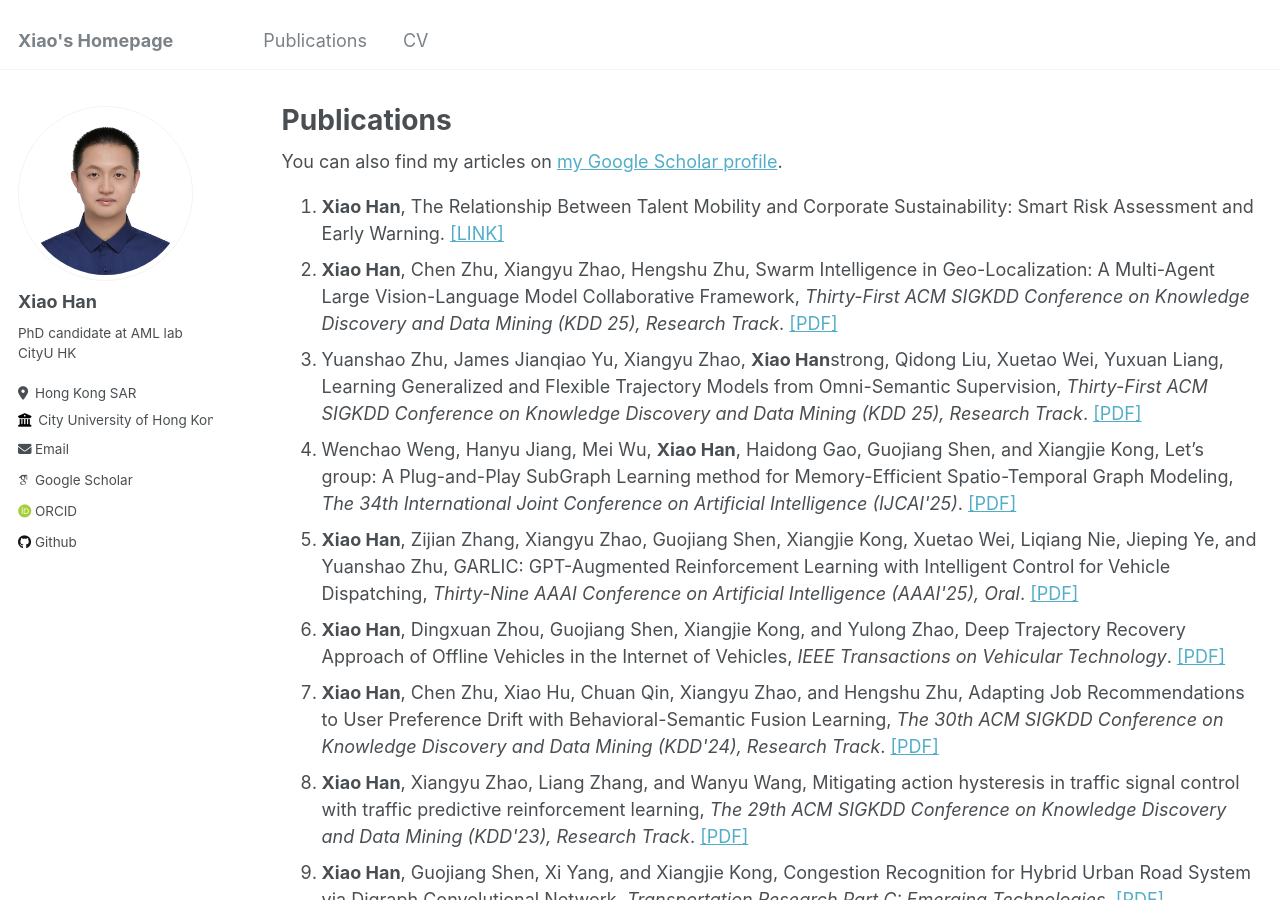
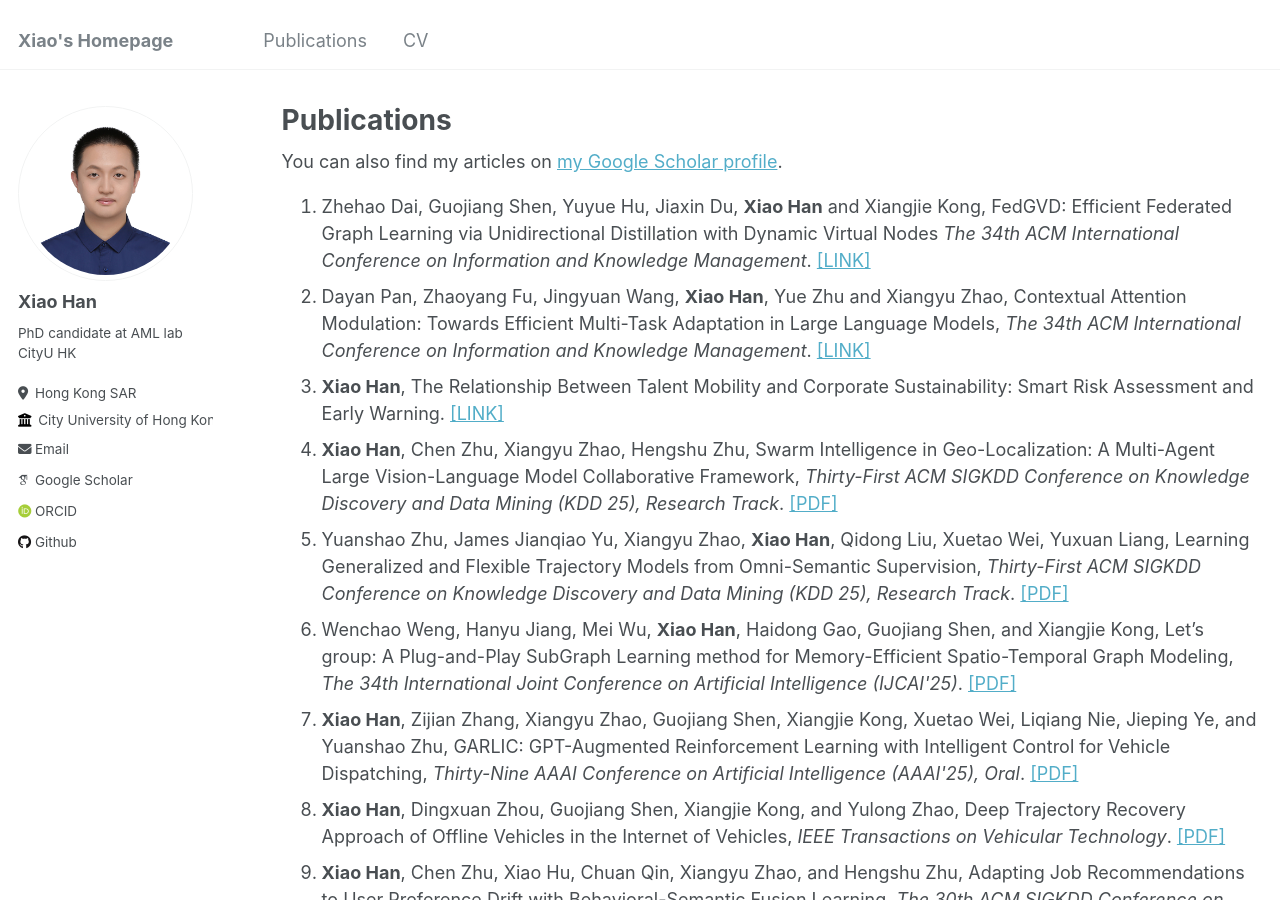
Before and after one commit to hahahenha/hahahenha.github.io, a Jekyll site: the page built from _pages/publications.md, in a window 1280 px wide and 900 px high. Built offline with Jekyll 4.4.1, drawn with Linux system fonts in a browser that asks for light colours; some web fonts are replaced.

Commit message:
Update publications.md

```diff
--- a/_pages/publications.md
+++ b/_pages/publications.md
@@ -18,6 +18,18 @@ author_profile: true
 -->
 
 <ol>
+  <li>
+    Zhehao Dai, Guojiang Shen, Yuyue Hu, Jiaxin Du, <Strong>Xiao Han</Strong> and Xiangjie Kong,
+     FedGVD: Efficient Federated Graph Learning via Unidirectional Distillation with Dynamic Virtual Nodes
+    <em>The 34th ACM International Conference on Information and Knowledge Management</em>.
+    <a target="_blank" rel="noopener" href="https://">[LINK]</a>
+  </li>
+  <li>
+    Dayan Pan, Zhaoyang Fu, Jingyuan Wang, <Strong>Xiao Han</Strong>, Yue Zhu and Xiangyu Zhao,
+     Contextual Attention Modulation: Towards Efficient Multi-Task Adaptation in Large Language Models,
+    <em>The 34th ACM International Conference on Information and Knowledge Management</em>.
+    <a target="_blank" rel="noopener" href="https://">[LINK]</a>
+  </li>
    <li>
     <Strong>Xiao Han</Strong>,
      The Relationship Between Talent Mobility and Corporate Sustainability: Smart Risk Assessment and Early Warning.
@@ -27,14 +39,14 @@ author_profile: true
     <Strong>Xiao Han</Strong>, Chen Zhu, Xiangyu Zhao, Hengshu Zhu,
      Swarm Intelligence in Geo-Localization: A Multi-Agent Large Vision-Language Model Collaborative Framework,
     <em>Thirty-First ACM SIGKDD Conference on Knowledge Discovery and Data Mining (KDD 25), Research Track</em>.
-    <a target="_blank" rel="noopener" href="https://arxiv.org/abs/2408.11312">[PDF]</a>
+    <a target="_blank" rel="noopener" href="https://dl.acm.org/doi/10.1145/3711896.3737141">[PDF]</a>
   </li>
 
    <li>
-    Yuanshao Zhu, James Jianqiao Yu, Xiangyu Zhao, <Strong>Xiao Han</Strong>strong, Qidong Liu, Xuetao Wei, Yuxuan Liang,
+    Yuanshao Zhu, James Jianqiao Yu, Xiangyu Zhao, <Strong>Xiao Han</Strong>, Qidong Liu, Xuetao Wei, Yuxuan Liang,
      Learning Generalized and Flexible Trajectory Models from Omni-Semantic Supervision,
     <em>Thirty-First ACM SIGKDD Conference on Knowledge Discovery and Data Mining (KDD 25), Research Track</em>.
-    <a target="_blank" rel="noopener" href="https://arxiv.org/abs/2505.17437">[PDF]</a>
+    <a target="_blank" rel="noopener" href="https://dl.acm.org/doi/10.1145/3711896.3737019">[PDF]</a>
   </li>
   <li>
     Wenchao Weng, Hanyu Jiang, Mei Wu, <Strong>Xiao Han</Strong>, Haidong Gao, Guojiang Shen, and Xiangjie Kong,
```
